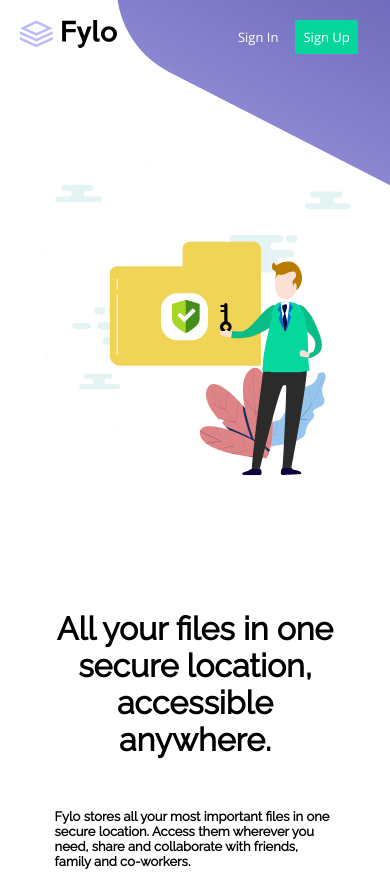
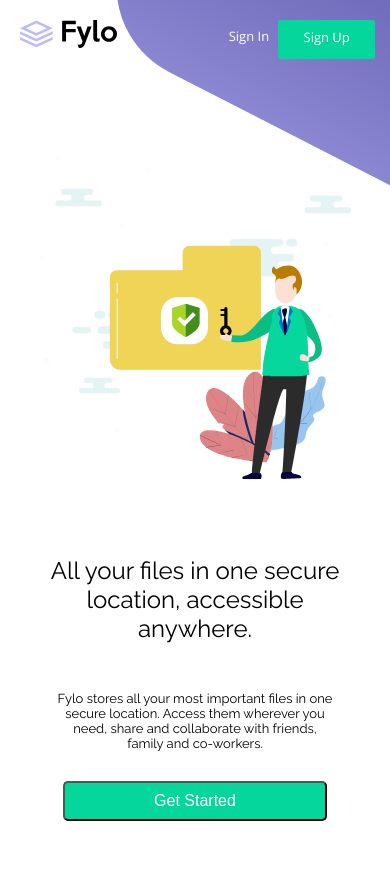
Before and after one commit to ChamuMutezva/fylo-landing-page-558498-master, a plain HTML site: page index.html in a window 390 px wide. Shown: the top 872 px of the page. Drawn offline with nearby package versions, Linux system fonts and the light colour scheme.

Commit message:
feat: css excess clean up

```diff
--- a/main.css
+++ b/main.css
@@ -64,8 +64,9 @@ nav img {
     border-radius: 2px;
     text-align: center;
     padding: 5%;
-    width: 16vw;
+    width: 15vw;
     line-height: 2;
+    margin-left: 10%;
 }
 
 .hero_header {
@@ -162,6 +163,7 @@ section.hero {
 
 .stayProductive p {
     padding-bottom: 5%;
+    font-weight: 400;
 }
 
 .sign a {
@@ -233,7 +235,7 @@ section.callToSign {
 
 section.apps h2 {
     margin: 5% 10%;
-    font-size: large;
+    /*font-size: large;*/
 }
 
 footer {
@@ -257,7 +259,7 @@ p {
     text-align: center;
     margin: 5%;
     font-family: "Raleway", sans-serif;
-    font-weight: 700;
+   /* font-weight: 700;*/
 }
 
 footer p {
@@ -447,6 +449,8 @@ input.btnJoin {
 
 
     .signUp {
+        width: 25vw;
+        height: 10vw;
         /* background-color: hsl(163, 95%, 43%);
         border-radius: 2px;
         text-align: center;
@@ -462,6 +466,7 @@ input.btnJoin {
         width: 80%;
         margin: 25% auto 5%;
         grid-row: 1;
+        padding-bottom: 0;
     }
 
     .hero_header {
@@ -469,18 +474,26 @@ input.btnJoin {
         grid-row: 2;
     }
 
+    .hero_header p {
+        text-align: center;
+    }
+
+    h1 {
+        font-size: x-large;
+    }
+
     h1,
     p {
+        font-weight: 400;
         /*
         text-align: center;
         margin: 5%;
-        font-family: "Raleway", sans-serif;
-        font-family: 700;
+
         */
     }
 
     .getStarted {
-        width: 50%;
+        width: 75%;
         text-align: center;
         margin: auto;
     }
@@ -545,12 +558,17 @@ input.btnJoin {
         row-gap: 10%;
     }
 
+    .callToSign h2 {
+        font-size: medium;
+    }
+
     .allDevices img {
         width: 30%;
     }
 
     .allDevices h3 {
         margin: 5% 20%;
+        font-size: medium;
     }
 
     section.apps h2 {
```
